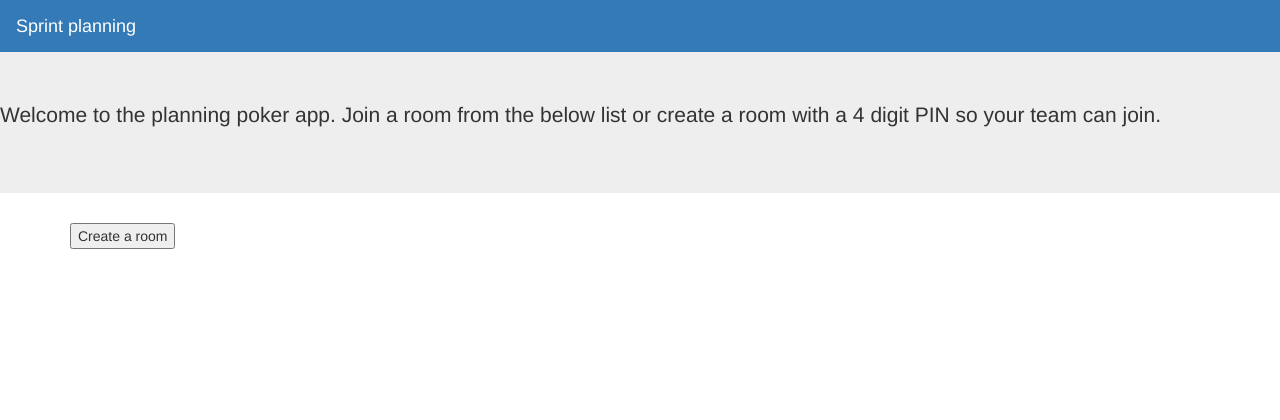
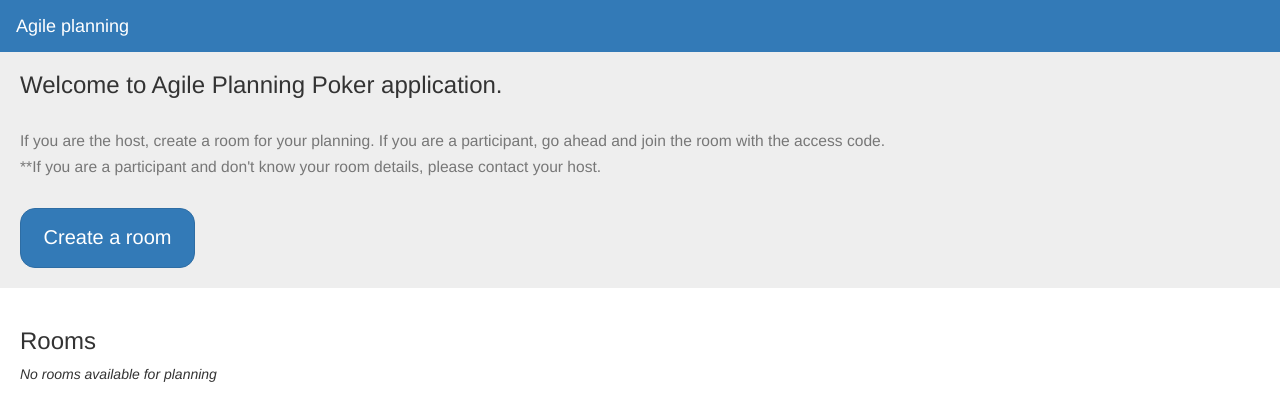
Before and after one commit to saikiran-sheshagiri/sprint-planning-angularjs, a website: page index.html in a window 1280 px wide. Drawn offline with nearby package versions, Linux system fonts and the light colour scheme; no server answers.

Commit message:
updated layout and styles for lobby

```diff
--- a/app/lobby/lobby.template.html
+++ b/app/lobby/lobby.template.html
@@ -1,14 +1,21 @@
-<div class="jumbotron" >
-	<p>Welcome to the planning poker app. Join a room from the below list or create a room with a 4 digit PIN so your team can join.</p>
+<div class="app-intro">
+		<h3 style="display: inline-block">Welcome to Agile Planning Poker application.<br><br>
+			<small>If you are the host, create a room for your planning. If you are a participant, go ahead and join the room with the access code.<br>
+				**If you are a participant and don't know your room details, please contact your host.
+			</small>
+		</h3>
+		<br><br>
+		<button class="btn btn-primary btn-createroom" ng-click="lobbyCtrl.create()">Create a room</button>
 </div>
-<div class="container">
-	<button ng-click="lobbyCtrl.create()">Create a room</button>
+<div class="contrainer rooms">
+	<h3>Rooms</h3>
+	<div class="list-group existing-rooms"  ng-if="lobbyCtrl.rooms.length">
+		<a href class="list-group-item" ng-repeat="room in lobbyCtrl.rooms" ng-click="lobbyCtrl.join(room)">
+			<h3>{{room.name}}</h3>
+			<p><strong>Host</strong> Michael Cohen<br><strong>Date</strong> Tuesday November 1, 2017</p>
+		</a>
+	</div>
+	<p  ng-if="lobbyCtrl.rooms.length === 0">
+		<i>No rooms available for planning</i>
+	</p>
 </div>
-<div class="contrainer" ng-if="lobbyCtrl.rooms.length">
-	<h3>Existing rooms:</h3>
-	<ul class="planning-rooms">
-		<li ng-repeat="room in lobbyCtrl.rooms" ng-click="lobbyCtrl.join(room)">
-			{{room.name | uppercase}}
-		</li>
-	</ul>
-</div>
--- a/assets/css/app.css
+++ b/assets/css/app.css
@@ -1,3 +1,36 @@
+.app-intro {
+	padding-left: 20px;
+	background-color: #eeeeee;
+	display: block;
+	width: 100%;
+	padding-bottom: 20px;
+}
+
+.create-room {
+	padding: 20px;
+}
+
+.btn-createroom {
+	width: 175px;
+	height: 60px;
+	border-radius: 15px;
+	font-size: 20px;
+}
+
+.rooms {
+	padding: 20px;
+}
+
+.existing-rooms a h3 {
+	text-transform: capitalize;
+}
+
+.existing-rooms a {
+	width: 30%;
+	margin: 10px;
+	float: left;
+}
+
 .user-name {
 	text-transform: capitalize;
 }
--- a/index.html
+++ b/index.html
@@ -16,7 +16,7 @@
 
 <body>
 	<nav class="navbar navbar-dark bg-primary" style="border-radius: 0px;">
-		<span class="navbar-brand">Sprint planning</span>
+		<span class="navbar-brand">Agile planning</span>
 	</nav>
 	<div ng-controller="AppController as appCtrl">
 		<lobby ng-if="!(appCtrl.joinedPlanning && appCtrl.room)"
```
